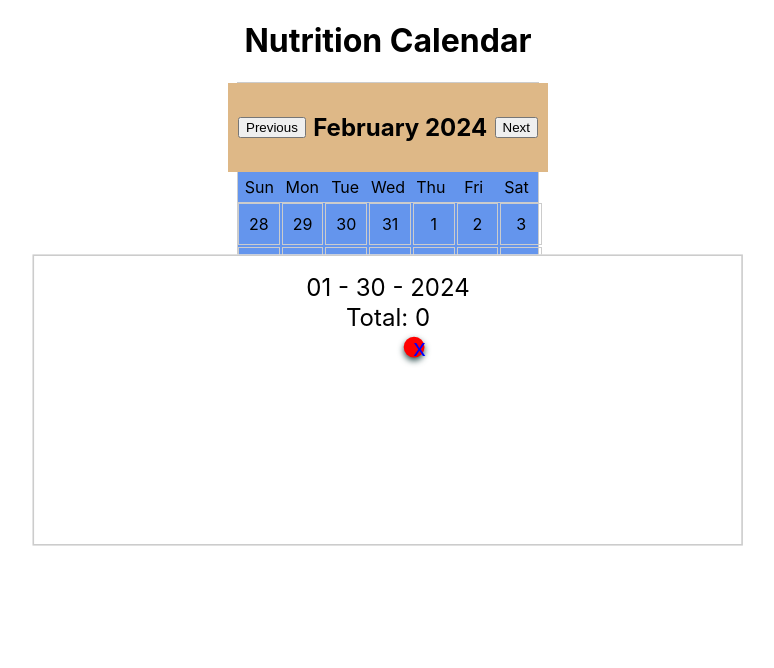
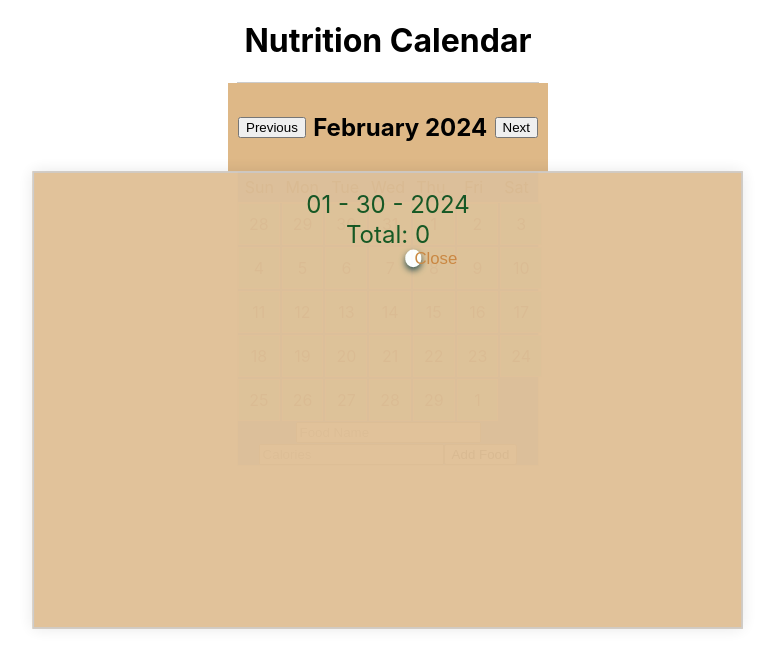
Before and after one commit to davidxv15/Nutrition-Calendar, a React (Create React App) app: page / in a window 1280 px wide. Both pictures are taken after a click on the element "30". Shown: the top 668 px of the page, without its empty margins (252-1026 px from the left). Built offline with nearby package versions, Linux system fonts and the light colour scheme.

Commit message:
Style start

```diff
--- a/src/components/Calendar/Calendar.css
+++ b/src/components/Calendar/Calendar.css
@@ -49,13 +49,12 @@
   top: 50%;
   left: 50%;
   font-size: 15px;
-  height: 20vh;
+  height: 33vh;
   width: 33%;
-  transform: translate(-50%, -50%) scale(1.6); /* expanded day size */
-  background-color: white;
-  padding: 10px;
+  transform: translate(-50%, -50%) scale(1.6);
   border: 1px solid #ccc;
-  z-index: 3; /* higher z-index? */
+  z-index: 3;
+  opacity: 0.97;
   overflow: auto;
 }
 
@@ -72,35 +71,35 @@
 }
 
 .day-content button {
-  font-size: 1em;
+  font-size: 0.7em;
   position: absolute;
   top: auto;
   right: auto;
-  height: 13px;
-  width: 13px;
-  margin-left: 10px;
-  padding-right: 1px;
-  text-align: center;
-  vertical-align:middle;
+  height: 1em;
+  width: 1em;
+  margin-left: 1em;
+  padding-right: 0.2em;
+  text-align: justify;
+  vertical-align: middle;
   border-radius: 50%;
   background-color: transparent;
   border: none;
   cursor: pointer;
-  color: blue;
-  background-color: red;
+  /* color: rgb(155, 30, 244);
+  background-color: rgb(253, 106, 0); */
   box-shadow: 0 2px 4px darkslategray;
   /* transform:translateX(0.2rem); */
-  transform:translateY(0.15rem);
+  /* transform:translateY(0.15rem); */
   line-height: 0.1em;
 }
 
-/* .x-button {
+.day-content .x-button {
   text-align: center;
   color: teal;
-  background-color: blueviolet;
-} */
+  background-color: rgb(155, 48, 255);
+}
 
-.close-button {
+.day-content .close-button {
   background-color: white;
-  color: darkred;
+  color: peru;
 }
--- a/src/components/Calendar/Day.css
+++ b/src/components/Calendar/Day.css
@@ -1,21 +1,32 @@
-/* .day {
-  border: 1px solid #ccc;
+.day {
+  font-size: 16px;
+  border: 1px solid #140c0c;
   padding: 10px;
   text-align: center;
-  flex-grow: 1;
+  cursor: pointer;
+  transition: background-color 0.3s ease;
+  color: #333;
+  background-color: aquamarine;
 }
 
-x.day-expanded {
-  position: fixed;
-  font-size: 2px;
-  top: 50%;
-  left: 50%;
+
+.day-expanded {
+  position: absolute;
+  font-size: 12px;
+  height: 195px;
   transform: translate(-50%, -50%) scale(1.4);
-  background-color: white;
+  color: rgb(19, 84, 31);
+  background-color: rgb(224, 193, 151);
   padding: 10px;
   border: 1px solid #ccc;
-  z-index: 2;
   overflow: auto;
+  top: calc(100% + 5px);
+  left: 50%;
+  z-index: 3;
+  box-shadow: 0px 0px 10px rgba(0, 0, 0, 0.1);
+  max-width: 90%;
+  max-height: 100%;
+  overflow-y: auto;
 }
 
 .day-content {
@@ -39,9 +50,16 @@ x.day-expanded {
   background-color: transparent;
   border: none;
   cursor: pointer;
-} */
+}
 
 .close-button {
   background-color: white;
-  color: darkred;
+  color: peru;
+
 }
+
+.x-button {
+  text-align: center;
+  color: teal;
+  background-color: blueviolet;
+}
--- a/src/components/Calendar/Day.jsx
+++ b/src/components/Calendar/Day.jsx
@@ -57,7 +57,7 @@ const Day = ({
               className="close-button"
               onClick={() => setExpandedDay(null)}
             >
-              x
+              Close
             </button>
             <ol>
               {foodData.map((item) => (
```
